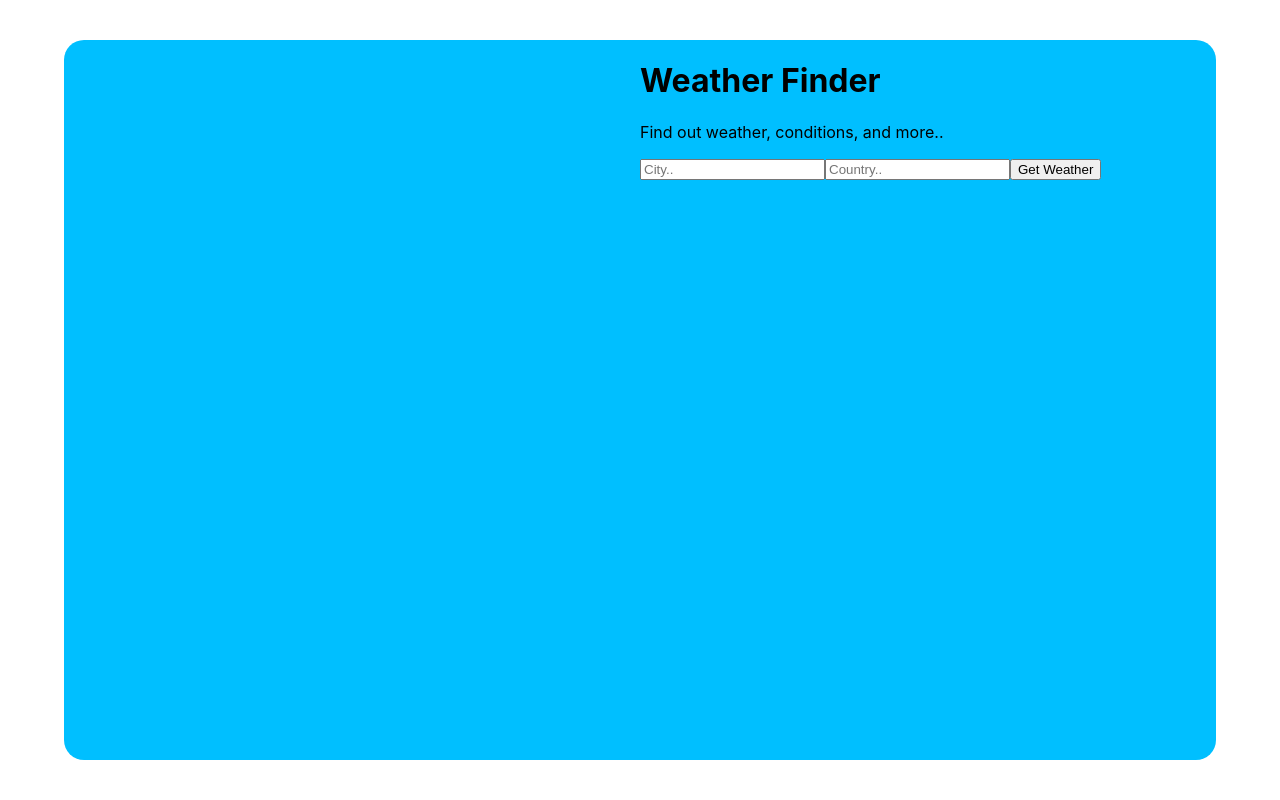
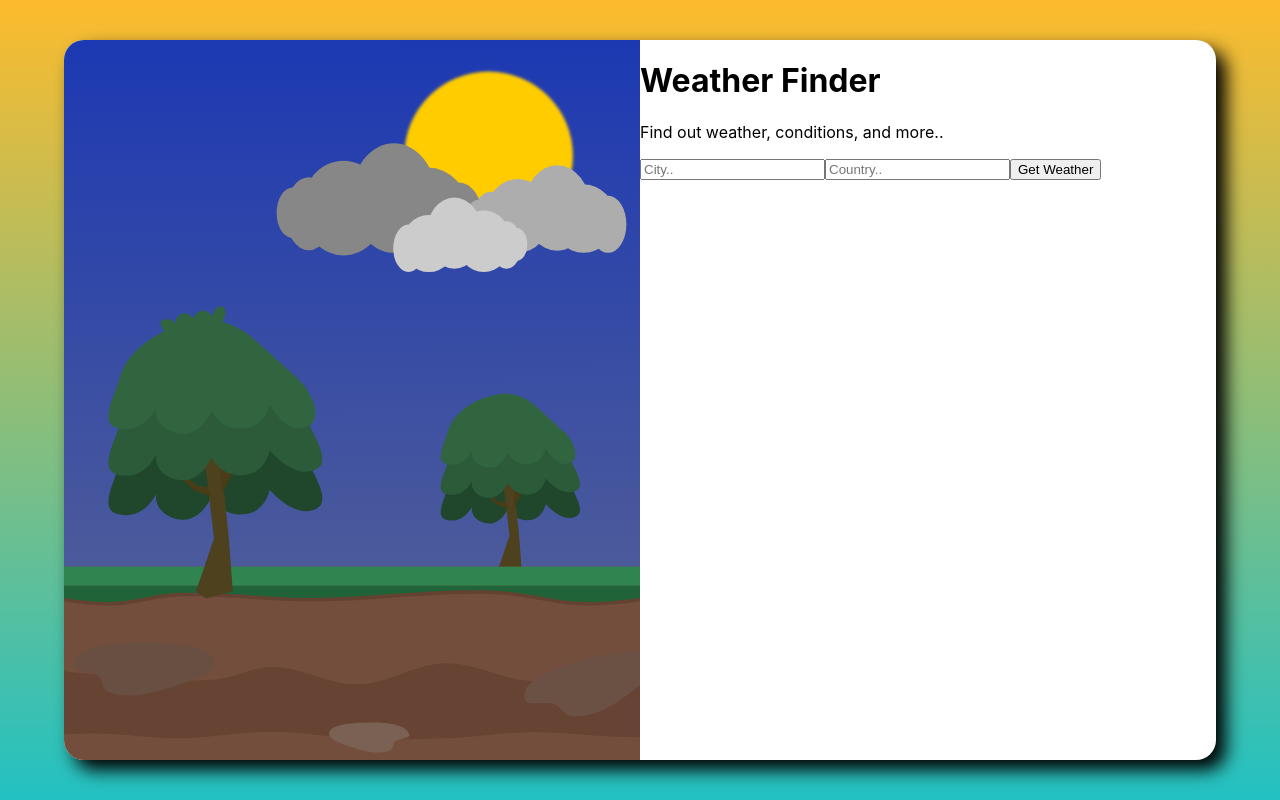
Before and after one commit to Benjamin-Wofford/Weather, a React (Create React App) app: page / in a window 1280 px wide. Built offline with nearby package versions, Linux system fonts and the light colour scheme; the HTML template or start-up script is replaced by a standard one.

Commit message:
added homemade visual design picture in left part of main container

```diff
--- a/src/App.css
+++ b/src/App.css
@@ -1,6 +1,8 @@
 body,html {
   height: 100%;
   margin: 0;
+  background: rgb(34,193,195);
+  background: linear-gradient(0deg, rgba(34,193,195,1) 0%, rgba(253,187,45,1) 100%);
 }
 
 .grid{
@@ -12,8 +14,8 @@ body,html {
 }
 
 .mainWindow {
+  background-color: white;
   border-radius: 20px;
-  background-color: deepskyblue;
   grid-row-start: 2;
   grid-row-end: 3;
   grid-column-start: 2;
@@ -23,9 +25,22 @@ body,html {
   height: 100%;
   grid-template-columns: 1fr 1fr;
   grid-template-rows: 1fr;
+  box-shadow: 10px 10px 18px black;
 }
 
 .weatherFetchContent {
   grid-column-start: 2;
   grid-column-end: 3;
 }
+
+.mainVisual {
+
+  background-color: gray;
+  grid-column-start: 1;
+  grid-column-end: 2;
+  background-image: url('./weather.svg');
+  background-size: cover;
+  background-repeat: no-repeat;
+  background-position: center;
+  border-radius: 20px 0px 0px 20px;
+}
--- a/src/App.js
+++ b/src/App.js
@@ -50,6 +50,7 @@ class App extends React.Component{
  return (
   <div className='grid'>
     <div className='mainWindow'>
+      <div className='mainVisual'/>
       <div className='weatherFetchContent'>
    <Titles/>
     <Form getWeather={this.getWeather}/>
```
Also changed, not shown: src/weather.svg (added).
